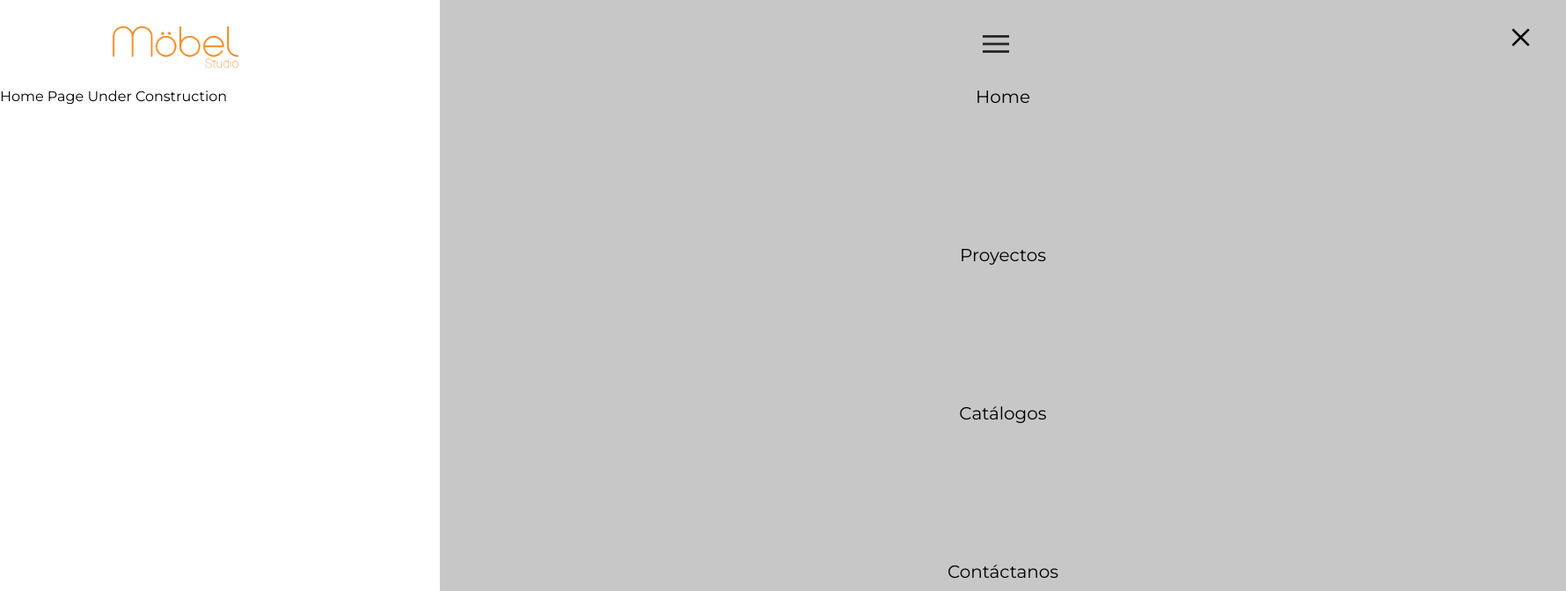
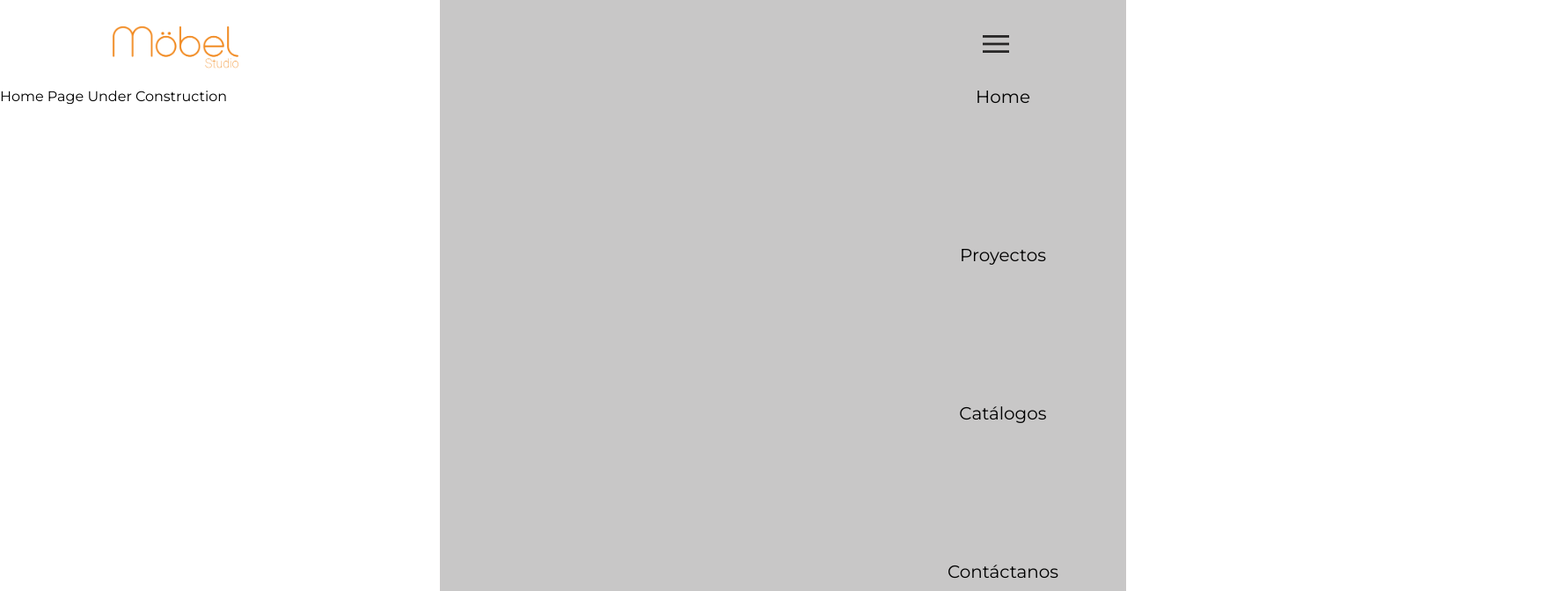
Before and after one commit to Yotis56/mobel, a React (Vite) app: page / in a window 1280 px wide. Shown: the top 672 px of the page at 88% size, 1780 px wide, since content can reach past the window. Built offline with nearby package versions, Linux system fonts and the light colour scheme.

Commit message:
<Fixed>: Se esconde Overflow del navbar

```diff
--- a/src/components/Navbar/index.jsx
+++ b/src/components/Navbar/index.jsx
@@ -4,7 +4,6 @@ import styles from './styles.module.css'
 
 const Navbar = () => {
     const [isMenuOpen, setIsMenuOpen] = useState(false)
-    console.log(styles)
 
     const handleOpenMenu = () => {
         setIsMenuOpen(true)
--- a/src/components/Navbar/styles.module.css
+++ b/src/components/Navbar/styles.module.css
@@ -1,7 +1,7 @@
 .navbar {
+    position: relative;
     display: flex;
-    width: 80%;
-    margin: 30px auto 0;
+    padding: 30px 10% 0;
     justify-content: space-between;
 }
 .logoContainer  img{
--- a/src/index.css
+++ b/src/index.css
@@ -1,3 +1,6 @@
+#root {
+  overflow: hidden;
+}
 body {
   font-family: "Montserrat", sans-serif;
   margin: 0;
--- a/src/pages/Home.jsx
+++ /dev/null
@@ -1,12 +0,0 @@
-import logo from '../assets/logonegro.png'
-import underConstruction from '../assets/underConstruction.svg'
-
-const Home = () => {
-    return (
-      <>
-       <p>Home Page Under Construction</p>
-      </>
-    )
-}
-
-export { Home }
--- /dev/null
+++ b/src/pages/Home/Home.jsx
@@ -0,0 +1,10 @@
+
+const Home = () => {
+    return (
+      <>
+       <p style={{height: '100vh'}}>Home Page Under Construction</p>
+      </>
+    )
+}
+
+export { Home }
--- a/src/routes/App.jsx
+++ b/src/routes/App.jsx
@@ -1,6 +1,6 @@
 import { createBrowserRouter, createRoutesFromElements, Route } from 'react-router-dom'
 import { Layout } from '../pages/Layout'
-import { Home } from '../pages/Home'
+import { Home } from '../pages/Home/Home'
 
 const App = createBrowserRouter(
   createRoutesFromElements(
```
